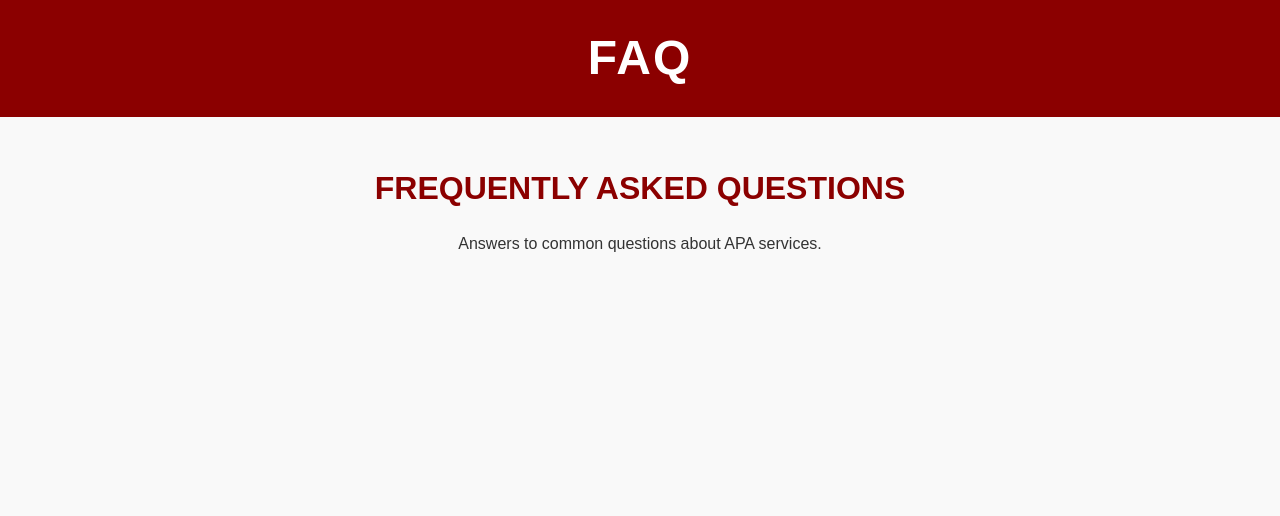
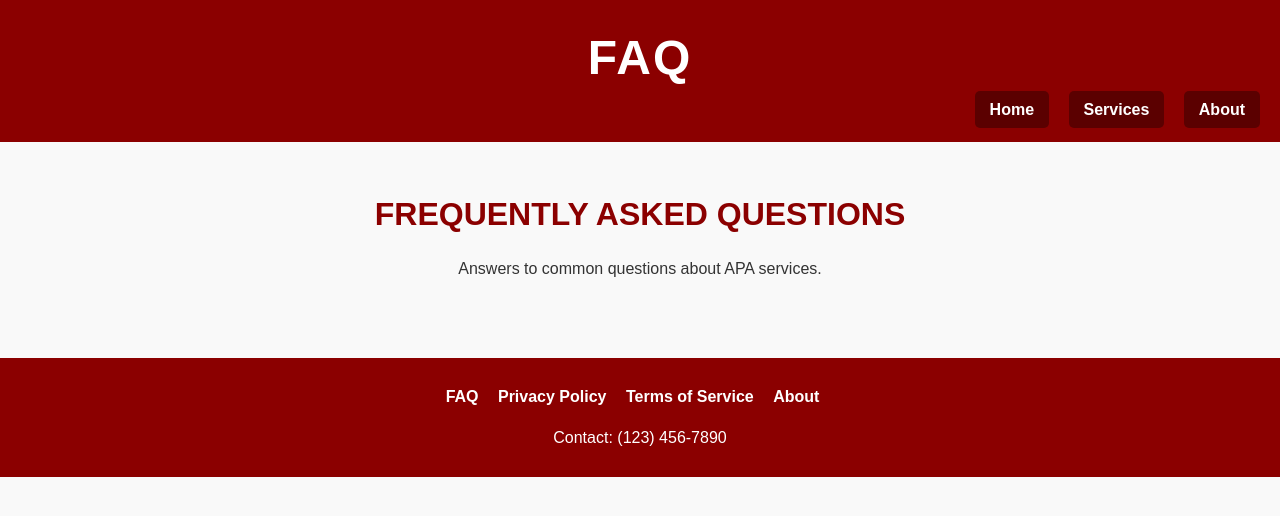
Before and after one commit to GopeAnalytics/IdahoAPAWebsite, a website: page faq.html in a window 1280 px wide. Drawn offline with Linux system fonts and the light colour scheme.

Commit message:
refactor:adding footers and headers

```diff
--- a/faq.html
+++ b/faq.html
@@ -9,6 +9,20 @@
 <body>
   <header>
     <h1>FAQ</h1>
+    <nav>
+      <ul>
+        <li><a href="/">Home</a></li>
+        <li>
+          <a href="#">Services</a>
+          <ul>
+            <li><a href="/application.html">Application Prep</a></li>
+            <li><a href="/consultation.html">Consultation</a></li>
+            <li><a href="/document-help.html">Document Help</a></li>
+          </ul>
+        </li>
+        <li><a href="/about.html">About</a></li>
+      </ul>
+    </nav>
   </header>
   <main>
     <section>
@@ -16,5 +30,14 @@
       <p>Answers to common questions about APA services.</p>
     </section>
   </main>
+  <footer>
+    <ul>
+      <li><a href="/faq.html">FAQ</a></li>
+      <li><a href="/privacy-policy.html">Privacy Policy</a></li>
+      <li><a href="/terms-of-service.html">Terms of Service</a></li>
+      <li><a href="/about.html">About</a></li>
+    </ul>
+    <p>Contact: (123) 456-7890</p>
+  </footer>
 </body>
 </html>
```
Also changed, not shown: about.html (+9 -0 lines), application.html (+10 -0 lines), consultation.html (+10 -0 lines), document-help.html (+10 -0 lines), documentation.html (+10 -0 lines), hire-us.html (+10 -0 lines), privacy-policy.html (+23 -0 lines), terms-of-service.html (+23 -0 lines).
